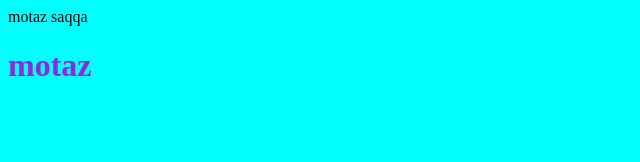
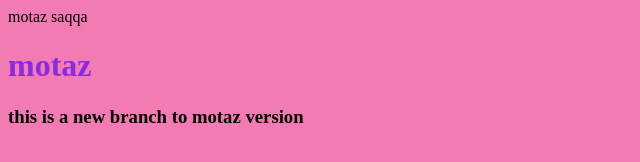
Before and after one commit to MotazSaqqa28-M/gradProject, a plain HTML site: page index.html in a window 1280 px wide. Shown: the whole page, without its empty margins (0-640 px from the left). Drawn offline with Linux system fonts and the light colour scheme.

Commit message:
motaz verston changes

```diff
--- a/app.js
+++ b/app.js
@@ -1 +1 @@
-alert ("hello!");
+alert ("hello! motaz verstion")
--- a/index.html
+++ b/index.html
@@ -10,6 +10,7 @@
 <body>
     motaz saqqa
     <h1>motaz</h1>
+    <h3>this is a new branch to motaz version</h3>
 <script src="app.js"></script>
 
 </body>
--- a/style.css
+++ b/style.css
@@ -3,5 +3,5 @@ h1
     color: blueviolet;
 }
 body{
-    background-color: aqua;
+    background-color: rgb(242, 123, 179);
 }
```
